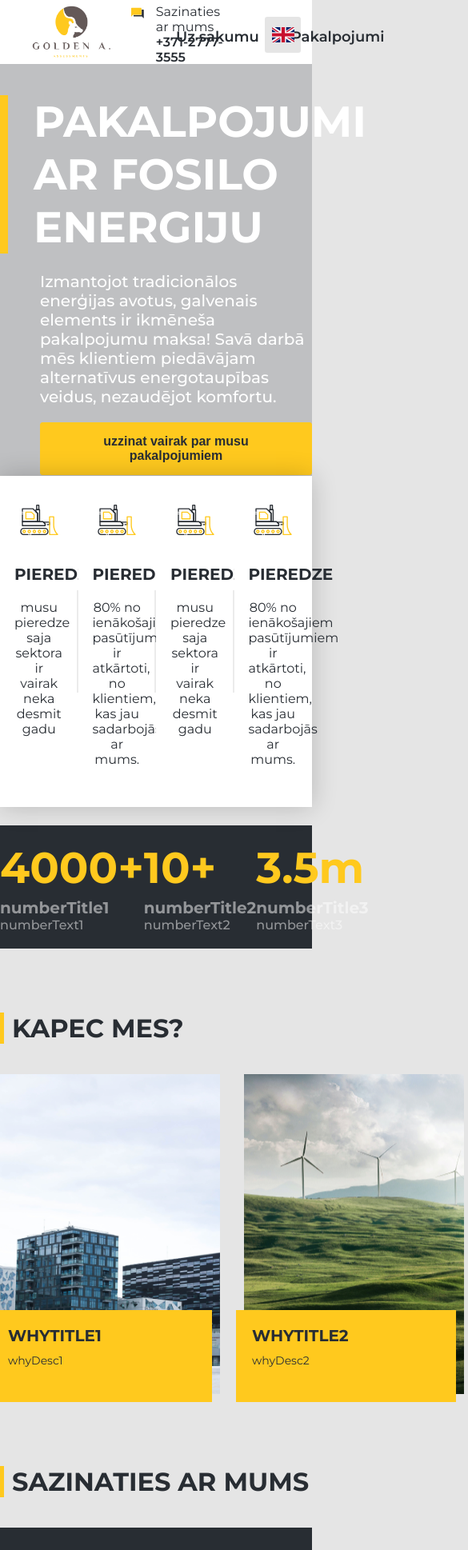
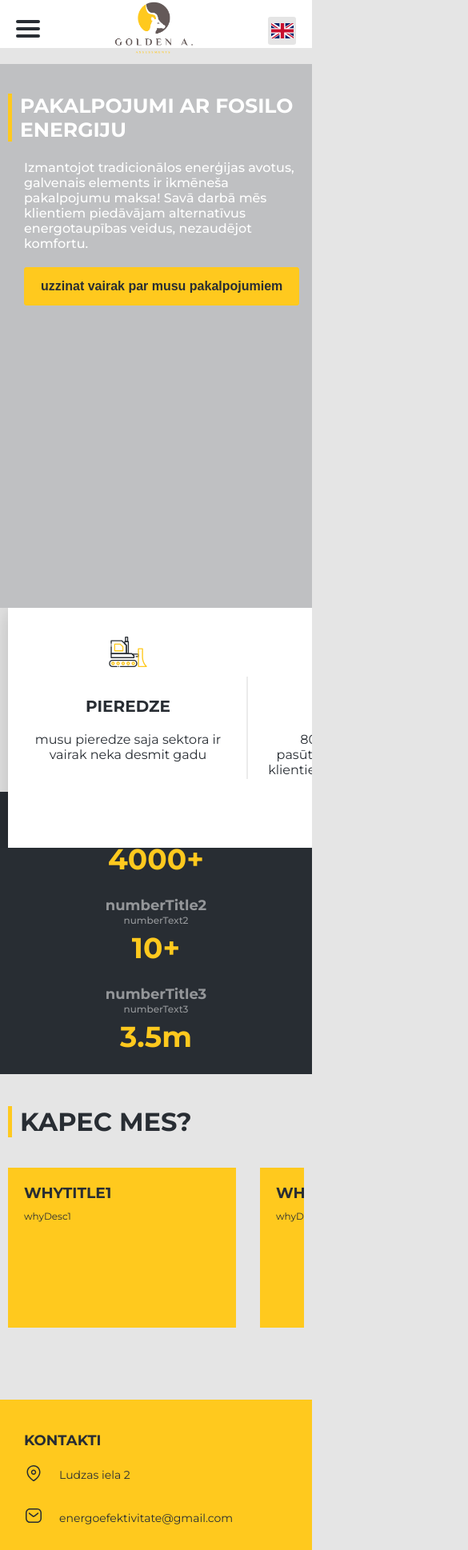
Before and after one commit to Sofiniks/next_energo, a Next.js app: page / in a window 390 px wide. Shown: the top 1938 px of the page at 80% size, 585 px wide, since content can reach past the window. Built offline with nearby package versions, Linux system fonts and the light colour scheme.

Commit message:
Mobile view for header, footer and sections

```diff
--- a/src/app/page.tsx
+++ b/src/app/page.tsx
@@ -5,7 +5,7 @@ import ContactForm from "@/components/contactForm/ContactForm";
 
 export default function Home() {
   return <div>
-    <HeroSection/>
+    <HeroSection isBannerVisible/>
     <StatisticBanner/>
     <WhyUsSection/>
     <ContactForm/>
--- a/src/components/banners/MainBanner.tsx
+++ b/src/components/banners/MainBanner.tsx
@@ -1,6 +1,7 @@
 'use client';
 import styled from 'styled-components';
 import BuildingIcon1 from '../icons/BuildingIcon1';
+import { device } from '@/theme/breakpoints';
 
 const data = [
   {
@@ -39,6 +40,9 @@ const StyledList = styled.ul`
   display: flex;
   background-color: #fff;
   box-shadow: 0px 0px 30px rgba(0, 0, 0, 0.2);
+  @media ${device.md}{
+    min-width: 100%;
+  }
 `;
 
 const StyledItem = styled.li`
@@ -70,6 +74,10 @@ const StyledItem = styled.li`
     transform: scaleY(1.07);
     box-shadow: 0px 0px 10px rgba(0, 0, 0, 0.5);
   }
+  @media ${device.md} {
+    min-width: 300px;
+    height: 300px;
+  }
   h2 {
     font-size: 20px;
     text-transform: uppercase;
--- a/src/components/banners/StatisticBanner.tsx
+++ b/src/components/banners/StatisticBanner.tsx
@@ -1,6 +1,9 @@
 'use client';
 import styled from 'styled-components';
 import ContainerLayout from '../layout/ContainerLayout';
+import { TabletContainer } from '@/theme/breakpoints';
+import { DesktopContainer } from '@/theme/breakpoints';
+import { device } from '@/theme/breakpoints';
 
 const data = [
   {
@@ -26,25 +29,56 @@ const BannerWrapper = styled.div`
   padding: 20px 0;
   color: rgba(255, 255, 255, 0.5);
   font-weight: 500;
+
+  @media ${device.md} {
+    margin-bottom: 40px;
+  }
 `;
 
 const StyledList = styled.ul`
   display: flex;
   justify-content: space-between;
+
+  @media ${device.md} {
+    flex-direction: column;
+    align-items: center;
+    text-align: center;
+  }
 `;
 const StyledItem = styled.li`
+  @media ${device.md} {
+    margin-bottom: 20px;
+
+    &:last-of-type {
+      margin-bottom: 0;
+    }
+  }
+
   h3 {
     font-size: 54px;
     color: #ffc91e;
     margin-bottom: 5px;
+
+    @media ${device.md} {
+      font-size: 36px;
+    }
   }
 
   h4 {
     font-size: 20px;
+
+    @media ${device.md} {
+      font-size: 18px;
+    }
   }
 
   p {
     font-size: 16px;
+
+    @media ${device.md} {
+      font-size: 12px;
+      margin-bottom: 5px;
+    }
   }
 `;
 
@@ -56,9 +90,14 @@ export default function StatisticBanner() {
           {data.map((item) => {
             return (
               <StyledItem key={item.title}>
-                <h3>{item.number}</h3>
+                <DesktopContainer>
+                  <h3>{item.number}</h3>
+                </DesktopContainer>
                 <h4>{item.title}</h4>
                 <p>{item.text}</p>
+                <TabletContainer>
+                  <h3>{item.number}</h3>
+                </TabletContainer>
               </StyledItem>
             );
           })}
--- a/src/components/buttons/Button.tsx
+++ b/src/components/buttons/Button.tsx
@@ -1,6 +1,7 @@
 'use client';
 
 import styled from 'styled-components';
+import { device } from '@/theme/breakpoints';
 
 const StyledButton = styled.button`
   background-color: #ffc91e;
@@ -16,6 +17,9 @@ const StyledButton = styled.button`
   &:hover {
     transform: scale(1.05);
   }
+  @media ${device.sm} {
+    padding: 14px 20px;
+  }
 `;
 
 interface ButtonProps {
--- a/src/components/contactForm/ContactForm.tsx
+++ b/src/components/contactForm/ContactForm.tsx
@@ -10,7 +10,7 @@ import { Instagram } from '../icons/Instagram';
 import ContainerLayout from '../layout/ContainerLayout';
 import { SectionHeading } from '../typography/typography';
 import Button from '../buttons/Button';
-import { device } from '@/theme/breakpoints';
+import { DesktopContainer, TabletContainer, device } from '@/theme/breakpoints';
 
 const ContactWrapper = styled.div`
   margin-bottom: 80px;
@@ -20,24 +20,38 @@ const ContactWrapper = styled.div`
   }
 `;
 
-const FormContainer = styled.div`
+const SectionWrapper = styled.div`
   display: flex;
   justify-content: flex-end;
 `;
 
+const FormContainer = styled.div`
+  position: relative;
+  width: calc(100% - 250px);
+  @media ${device.md} {
+    width: 100%;
+    background-color: #282d33;
+  }
+`;
+
 const Form = styled.form`
   background-color: #282d33;
-  width: calc(100% - 250px);
   color: #fff;
   padding: 60px 280px 60px 280px;
-  position: relative;
   display: flex;
   flex-direction: column;
+
+  @media ${device.md} {
+    padding: 40px 10px;
+  }
 
   h4 {
     font-weight: 300;
     &:last-of-type {
       margin-bottom: 20px;
+    }
+    @media ${device.md} {
+      font-size: 14px;
     }
   }
   input,
@@ -62,13 +76,16 @@ const Form = styled.form`
   }
 `;
 
+const PositionAbsoluteBlock = styled.div`
+  position: absolute;
+  top: 40px;
+  left: -100px;
+`;
+
 const YellowBlock = styled.div`
-  position: absolute;
   background-color: #ffc91e;
   width: 320px;
   height: 375px;
-  top: 40px;
-  left: -100px;
   padding: 40px 40px 0 30px;
   h5 {
     font-weight: bold;
@@ -76,6 +93,10 @@ const YellowBlock = styled.div`
     color: #282d33;
     margin-bottom: 20px;
     font-size: 18px;
+  }
+  @media ${device.md} {
+    width: 100%;
+    height: 310px;
   }
 `;
 
@@ -90,7 +111,7 @@ const ContactsList = styled.ul`
       margin-bottom: 0;
     }
     svg {
-      margin-right: 20px;
+      min-width: 24px;
     }
     p {
       color: #282d33;
@@ -121,49 +142,33 @@ const ButtonWrapper = styled.div`
   text-align: center;
 `;
 
-const ContactForm = () => {
+const SvgWrapper = styled.div`
+  width: 24px;
+  height: 24px;
+  margin-right: 20px;
+`;
+
+const ContactsBlock = () => {
   return (
-    <ContactWrapper>
-      <ContainerLayout>
-        <SectionHeading text="Sazinaties ar mums" />
-        <FormContainer>
-          <Form method="post" target="hidden_iframe">
-            <h4>Juties brivi sazinaties ar mums jebkura laika</h4>
-            <h4>Mes ar jums sazinasimies, cik driz vien varesim</h4>
-            <input
-              type="text"
-              placeholder="Vards"
-              name="entry.2005620554"
-              required
-            />
-            <input
-              type="text"
-              placeholder="E-pasts vai talruna numurs"
-              name="entry.1045781291"
-              required
-            />
-            <textarea
-              rows={1}
-              placeholder="Zinojums"
-              name="entry.839337160"
-              required
-            />
-            <ButtonWrapper>
-              <Button text="nosutit" />
-            </ButtonWrapper>
-            <YellowBlock>
+    <>
       <h5>Kontakti</h5>
       <ContactsList>
         <li>
+          <SvgWrapper>
             <LocationBlack />
+          </SvgWrapper>
           <p>Ludzas iela 2</p>
         </li>
         <li>
+          <SvgWrapper>
             <LetterBlack />
+          </SvgWrapper>
           <p>energoefektivitate@gmail.com</p>
         </li>
         <li>
+          <SvgWrapper>
             <PhoneBlack />
+          </SvgWrapper>
           <p>
             <a href={`tel:+371-2777-3555`}>+371-2777-3555</a>
           </p>
@@ -186,10 +191,65 @@ const ContactForm = () => {
           </a>
         </li>
       </SocialsList>
+    </>
+  );
+};
+
+const FormElement = () => {
+  return (
+    <Form method="post" target="hidden_iframe">
+      <h4>Juties brivi sazinaties ar mums jebkura laika</h4>
+      <h4>Mes ar jums sazinasimies, cik driz vien varesim</h4>
+      <input type="text" placeholder="Vards" name="entry.2005620554" required />
+      <input
+        type="text"
+        placeholder="E-pasts vai talruna numurs"
+        name="entry.1045781291"
+        required
+      />
+      <textarea
+        rows={1}
+        placeholder="Zinojums"
+        name="entry.839337160"
+        required
+      />
+      <ButtonWrapper>
+        <Button text="nosutit" />
+      </ButtonWrapper>
+    </Form>
+  );
+};
+
+const ContactForm = () => {
+  return (
+    <ContactWrapper>
+      <DesktopContainer>
+        <ContainerLayout>
+          <SectionHeading text="Sazinaties ar mums" />
+          <SectionWrapper>
+            <FormContainer>
+              <FormElement />
+              <PositionAbsoluteBlock>
+                <YellowBlock>
+                  <ContactsBlock />
                 </YellowBlock>
-          </Form>
+              </PositionAbsoluteBlock>
             </FormContainer>
+          </SectionWrapper>
         </ContainerLayout>
+      </DesktopContainer>
+      <TabletContainer>
+        <YellowBlock>
+          <TabletContainer>
+            <ContactsBlock />
+          </TabletContainer>
+        </YellowBlock>
+        <FormContainer>
+          <ContainerLayout>
+            <FormElement />
+          </ContainerLayout>
+        </FormContainer>
+      </TabletContainer>
     </ContactWrapper>
   );
 };
--- a/src/components/footer/Footer.tsx
+++ b/src/components/footer/Footer.tsx
@@ -6,7 +6,8 @@ import { Location } from '../icons/Location';
 import { Letter } from '../icons/Letter';
 import { Phone } from '../icons/Phone';
 import ContainerLayout from '../layout/ContainerLayout';
-import { useMemo } from 'react';
+import { device } from '@/theme/breakpoints';
+import { TabletContainer } from '@/theme/breakpoints';
 
 const FooterWrapper = styled.footer`
   background-color: #282d33;
@@ -18,6 +19,11 @@ const FooterTop = styled.div`
   display: flex;
   justify-content: space-between;
   margin-bottom: 18px;
+  @media ${device.md} {
+    flex-direction: column;
+    align-items: center;
+    margin-bottom: 40px;
+  }
 `;
 
 const FooterBottom = styled.div`
@@ -28,6 +34,9 @@ const FooterBottom = styled.div`
 const LogoWrapper = styled.div`
   transition: all 0.2s;
 
+  @media ${device.md} {
+    margin-bottom: 30px;
+  }
   &:hover {
     transform: scale(1.05);
   }
@@ -74,9 +83,13 @@ const CredentialsLink = styled.div`
   }
 `;
 
-export default function Footer() {
-  const contactInfoList = useMemo(
-    () => (
+const MobileHeading = styled.h4`
+  text-align: center;
+  font-size: 18px;
+  margin-bottom: 20px;
+`;
+const ContactInfoList = () => {
+  return (
     <div>
       <ul>
         <li>
@@ -101,10 +114,10 @@ export default function Footer() {
         </li>
       </ul>
     </div>
-    ),
-    []
   );
+};
 
+export default function Footer() {
   return (
     <FooterWrapper>
       <ContainerLayout>
@@ -119,7 +132,13 @@ export default function Footer() {
               />
             </Link>
           </LogoWrapper>
-          <ContactInfo>{contactInfoList}</ContactInfo>
+          <ContactInfo>
+            <TabletContainer>
+              <MobileHeading>Kontakti</MobileHeading>
+            </TabletContainer>
+
+            <ContactInfoList />
+          </ContactInfo>
         </FooterTop>
         <FooterBottom>
           <CredentialsLink>
--- a/src/components/header/Header.tsx
+++ b/src/components/header/Header.tsx
@@ -4,7 +4,11 @@ import Image from 'next/image';
 import Link from 'next/link';
 import ContainerLayout from '../layout/ContainerLayout';
 import LanguageToggle from './LanguageToggle';
+import { TabletContainer } from '@/theme/breakpoints';
+import { DesktopContainer } from '@/theme/breakpoints';
 import { Contact } from '../icons/Contact';
+import { Burger } from '../icons/Burger';
+import { device } from '@/theme/breakpoints';
 
 const HeaderWrapper = styled.header`
   background-color: #fff;
@@ -17,8 +21,12 @@ const HeaderWrapper = styled.header`
   left: 0;
   right: 0;
   z-index: 10;
+  @media ${device.sm} {
+    height: 60px;
+    padding: 0 20px;
+  }
 `;
-const HeaderContainer = styled.div`
+const HeaderDesktopContainer = styled(DesktopContainer)`
   display: flex;
   justify-content: space-between;
 `;
@@ -30,7 +38,7 @@ const HeaderRight = styled.div`
   display: flex;
   align-items: center;
 `;
-const Logo = styled.div`
+const LogoWrapper = styled.div`
   display: flex;
   align-items: center;
   margin-right: 80px;
@@ -38,6 +46,9 @@ const Logo = styled.div`
   &:hover {
     transform: scale(1.05);
     transition: all 0.2s;
+  }
+  @media ${device.md} {
+    margin-right: 0;
   }
 `;
 const Navbar = styled.nav`
@@ -72,6 +83,13 @@ const Info = styled.div`
     font-weight: 600;
   }
 `;
+const HeaderMobile = styled.div`
+  display: flex;
+  justify-content: space-between;
+  width: 100%;
+  align-items: center;
+`;
+const BurgerIconWrapper = styled.div``;
 
 const list = () => {
   return (
@@ -86,9 +104,9 @@ export default function Header() {
   return (
     <HeaderWrapper>
       <ContainerLayout>
-        <HeaderContainer>
+        <HeaderDesktopContainer>
           <HeaderLeft>
-            <Logo>
+            <LogoWrapper>
               <Link href="/">
                 <Image
                   src="/images/energoLogo.png"
@@ -97,7 +115,7 @@ export default function Header() {
                   height={72}
                 />
               </Link>
-            </Logo>
+            </LogoWrapper>
             <Navbar>{list()}</Navbar>
           </HeaderLeft>
           <HeaderRight>
@@ -110,7 +128,26 @@ export default function Header() {
             </Info>
             <LanguageToggle />
           </HeaderRight>
-        </HeaderContainer>
+        </HeaderDesktopContainer>
+
+        <TabletContainer>
+          <HeaderMobile>
+            <BurgerIconWrapper>
+              <Burger />
+            </BurgerIconWrapper>
+            <LogoWrapper>
+              <Link href="/">
+                <Image
+                  src="/images/energoLogo.png"
+                  alt="logo"
+                  width={100}
+                  height={72}
+                />
+              </Link>
+            </LogoWrapper>
+            <LanguageToggle />
+          </HeaderMobile>
+        </TabletContainer>
       </ContainerLayout>
     </HeaderWrapper>
   );
--- a/src/components/header/LanguageToggle.tsx
+++ b/src/components/header/LanguageToggle.tsx
@@ -3,6 +3,7 @@ import styled from 'styled-components';
 import { Russian } from '../icons/Russian';
 import { Latvian } from '../icons/Latvian';
 import English from '../icons/English';
+import { device } from '@/theme/breakpoints';
 
 const languagesList = [
   { key: 'ru', img: <Russian />, title: 'Russian' },
@@ -28,6 +29,15 @@ const LanguageToggleBox = styled.div`
     width: 30px;
     height: 20px;
     border-radius: 4px;
+  }
+  @media ${device.sm} {
+    width: 35px;
+    height: 35px;
+
+    img {
+      width: 23px;
+      height: 15px;
+    }
   }
 `;
 
--- a/src/components/layout/ContainerLayout.tsx
+++ b/src/components/layout/ContainerLayout.tsx
@@ -1,10 +1,21 @@
 'use client';
+import { device } from '@/theme/breakpoints';
 import styled from 'styled-components';
 
 const ContainerLayout = styled.div`
   max-width: 1200px;
   width: 100%;
   margin: 0 auto;
+
+  @media ${device.lg} {
+    max-width: 966px;
+  }
+  @media (max-width: 1000px) {
+    max-width: calc(100vw - 60px);
+  }
+  @media ${device.sm} {
+    max-width: calc(100vw - 20px);
+  }
 `;
 
 export default ContainerLayout;
--- a/src/components/sections/HeroSection.tsx
+++ b/src/components/sections/HeroSection.tsx
@@ -5,12 +5,20 @@ import ContentLayout from '../layout/ContentLayout';
 import ContainerLayout from '../layout/ContainerLayout';
 import MainBanner from '../banners/MainBanner';
 import Button from '../buttons/Button';
-import { TabletContainer } from '@/theme/breakpoints';
+import { device } from '@/theme/breakpoints';
+
+interface HeroSectionProps {
+  isBannerVisible?: boolean;
+}
 
 const PageWrapper = styled(ContentLayout)`
   height: 95vh;
   position: relative;
   margin-bottom: 230px;
+
+  @media ${device.sm} {
+    height: 90vh;
+  }
 `;
 
 const HeroBackground = styled.div<{ $url: string }>`
@@ -32,16 +40,45 @@ const HeroText = styled.div`
     margin-bottom: 23px;
     padding-left: 32px;
     border-left: 10px solid #ffc91e;
+
+    @media ${device.md} {
+      font-size: 40px;
+      padding-left: 18px;
+      border-left: 8px solid #ffc91e;
+    }
+
+    @media ${device.sm} {
+      font-size: 25px;
+      padding-left: 10px;
+      border-left: 5px solid #ffc91e;
+    }
   }
   h3 {
     margin-bottom: 20px;
     font-weight: 500;
     font-size: 20px;
     padding-left: 50px;
+
+    @media ${device.md} {
+      padding-left: 33px;
+    }
+
+    @media ${device.sm} {
+      padding-left: 20px;
+      font-size: 16px;
+    }
   }
 `;
 const ButtonWrapper = styled.div`
   padding-left: 50px;
+
+  @media ${device.md} {
+    padding-left: 33px;
+  }
+
+  @media ${device.sm} {
+    padding-left: 20px;
+  }
 `;
 const BannerWrapper = styled.div`
   position: absolute;
@@ -50,8 +87,16 @@ const BannerWrapper = styled.div`
   transform: translate(-50%, 50%);
   z-index: 2;
   width: 100%;
+
+  @media ${device.md} {
+    left: 0;
+    right: unset;
+    width: 100%;
+    overflow-x: scroll;
+    transform: translateY(100%);
+  }
 `;
-const HeroSection = () => {
+const HeroSection = ({ isBannerVisible }: HeroSectionProps) => {
   return (
     <PageWrapper>
       <HeroBackground $url="/images/mainBanner.jpg">
@@ -70,11 +115,7 @@ const HeroSection = () => {
         </ContainerLayout>
       </HeroBackground>
       <BannerWrapper>
-        <ContainerLayout>
-          <TabletContainer>
-            <MainBanner />
-          </TabletContainer>
-        </ContainerLayout>
+        <ContainerLayout>{isBannerVisible && <MainBanner />}</ContainerLayout>
       </BannerWrapper>
     </PageWrapper>
   );
--- a/src/components/sections/WhyUsSection.tsx
+++ b/src/components/sections/WhyUsSection.tsx
@@ -4,6 +4,8 @@ import styled from 'styled-components';
 import ContainerLayout from '../layout/ContainerLayout';
 import { SectionHeading } from '../typography/typography';
 import Image from 'next/image';
+import { DesktopContainer, TabletContainer } from '@/theme/breakpoints';
+import { device } from '@/theme/breakpoints';
 
 const data = [
   {
@@ -34,8 +36,13 @@ const SectionWrapper = styled.section`
 
 const AdvantagesList = styled.ul`
   display: flex;
+  @media ${device.md} {
+    width: 100%;
+    overflow-x: scroll;
+
     &::-webkit-scrollbar {
       display: none !important;
+    }
   }
 `;
 
@@ -114,13 +121,34 @@ const AdvantageItem = styled.li`
   }
 `;
 
+const BlockForTablets = styled.div`
+  background-color: #ffc91e;
+  width: 285px;
+  min-height: 200px;
+  padding: 20px;
+  margin-right: 20px;
+  &:last-of-type {
+    margin-right: 0;
+  }
+
+  h3 {
+    margin-bottom: 10px;
+    text-transform: uppercase;
+  }
+
+  p {
+    font-size: 14px;
+
+    @media ${device.sm} {
+      font-size: 12px;
+    }
+  }
+`;
+
 export default function WhyUsSection() {
   const [hoveredIndex, setHoveredIndex] = useState(-1);
 
-  return (
-    <SectionWrapper>
-      <ContainerLayout>
-        <SectionHeading text="Kapec mes?" />
+  const advantagesListDesktop = (
     <AdvantagesList>
       {data.map((item, index) => (
         <AdvantageItem
@@ -129,12 +157,7 @@ export default function WhyUsSection() {
           onMouseLeave={() => setHoveredIndex(-1)}
         >
           <ImageWrapper>
-                <Image
-                  src={item.img}
-                  alt="advantage"
-                  height={400}
-                  width={275}
-                />
+            <Image src={item.img} alt="advantage" height={400} width={275} />
           </ImageWrapper>
           {hoveredIndex === index ? (
             <HoverBlock>
@@ -150,6 +173,27 @@ export default function WhyUsSection() {
         </AdvantageItem>
       ))}
     </AdvantagesList>
+  );
+
+  const advantagesListTablet = (
+    <AdvantagesList>
+      {data.map((item, index) => (
+        <AdvantageItem key={index}>
+          <BlockForTablets>
+            <h3>{item.title}</h3>
+            <p>{item.desc}</p>
+          </BlockForTablets>
+        </AdvantageItem>
+      ))}
+    </AdvantagesList>
+  );
+
+  return (
+    <SectionWrapper>
+      <ContainerLayout>
+        <SectionHeading text="Kapec mes?" />
+        <DesktopContainer>{advantagesListDesktop}</DesktopContainer>
+        <TabletContainer>{advantagesListTablet}</TabletContainer>
       </ContainerLayout>
     </SectionWrapper>
   );
```
Lines whose indentation alone changed are shown as unchanged.
